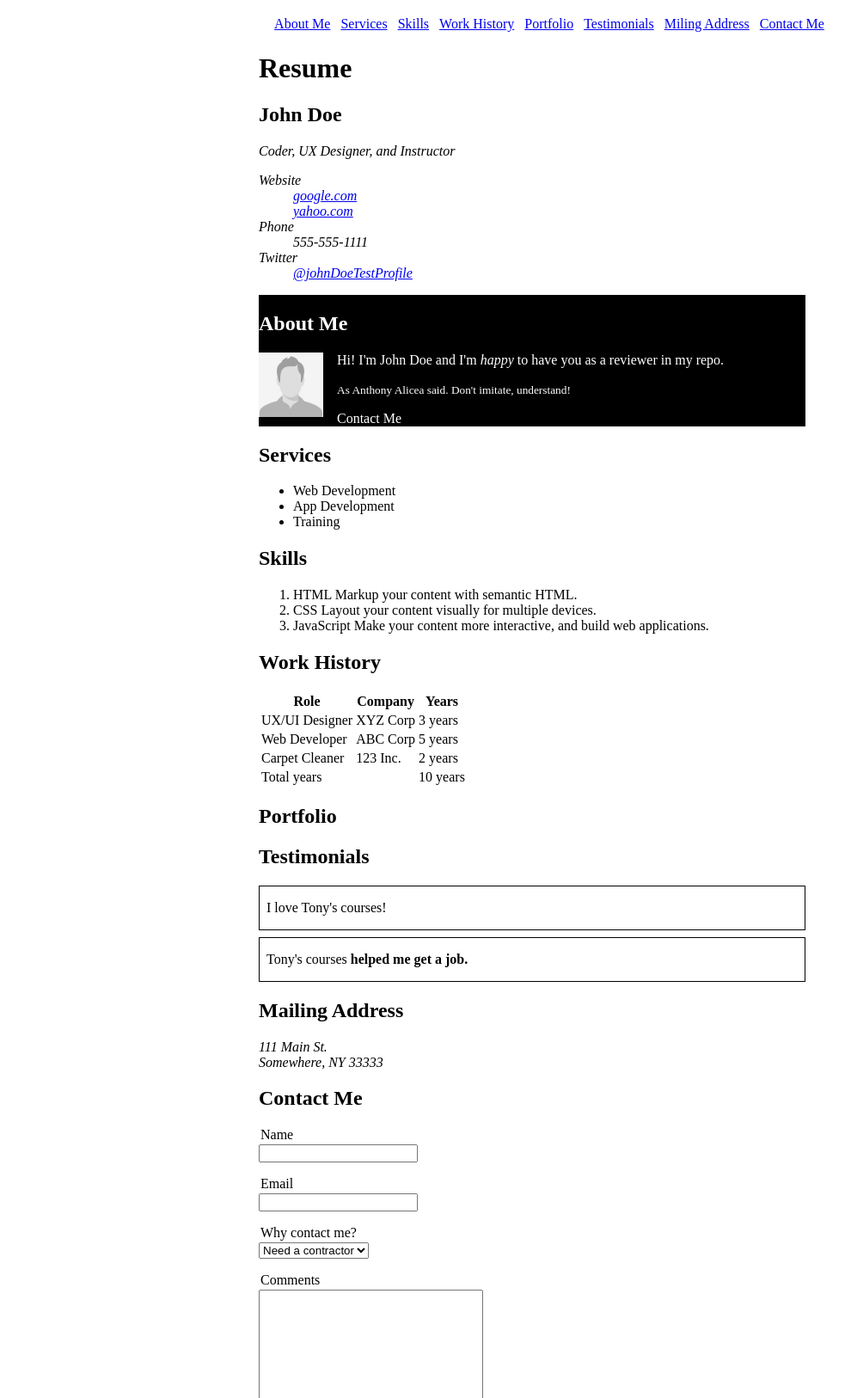
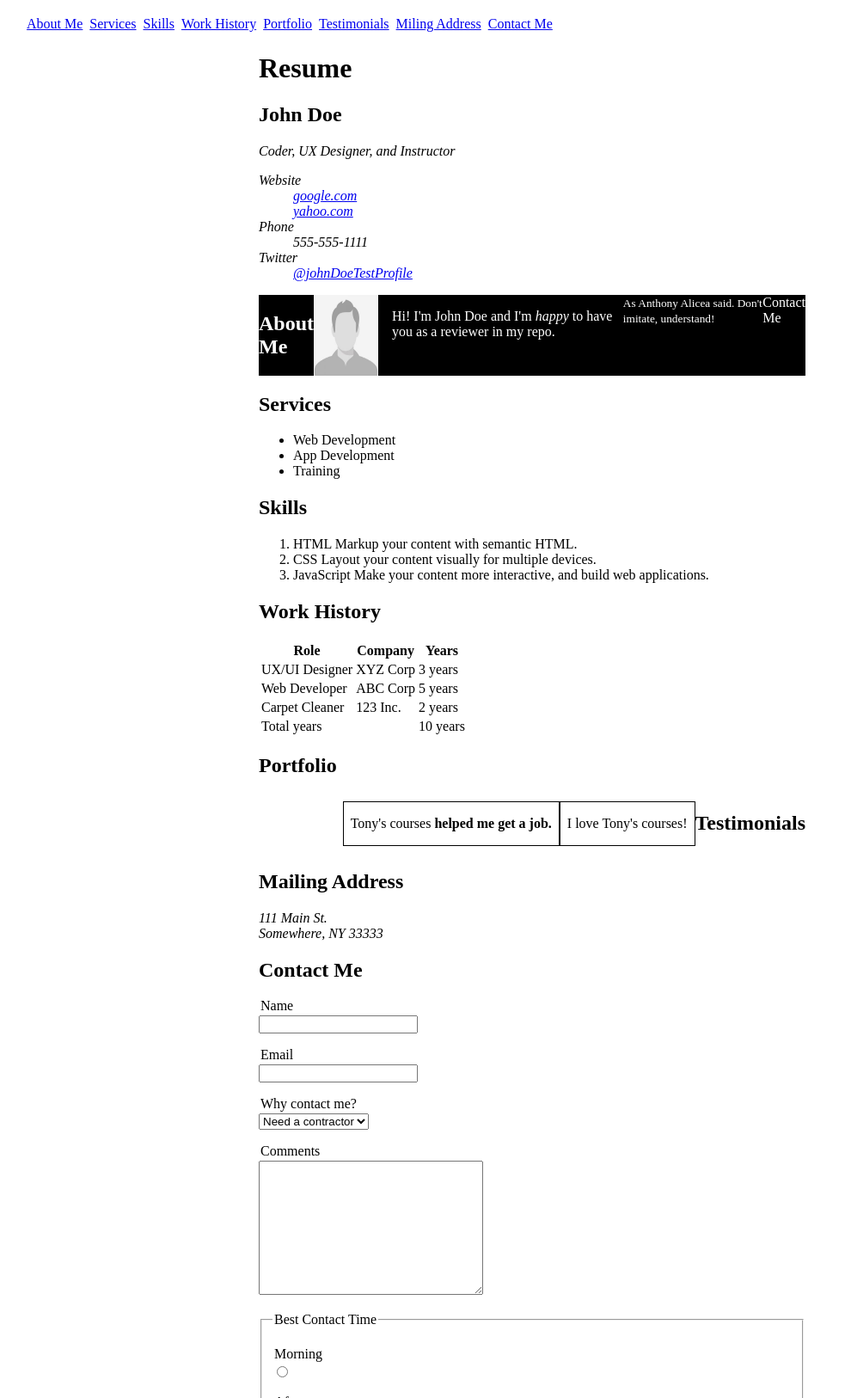
Before and after one commit to NicolasOmar/html-css-practice, a website: page 2-styling/index.html in a window 1280 px wide. Shown: the top 1626 px of the page at 86% size, without its empty margins (21-1011 px from the left). Drawn offline with Linux system fonts and the light colour scheme.

Commit message:
fix: Understanding of display flex, flex-direction, order and flex-wrap. Renaming stylesheets

```diff
--- /dev/null
+++ b/2-styling/flex-style.css
@@ -0,0 +1,297 @@
+/*
+  A styling file has a set of styling ruleset by selectors
+
+  - First you add the selector to change its style (before open its curly braces
+  - Then, you add the property and change in a name/value pair, this is also called a rule
+  - At last, you will write a list of rules inside a selector is a ruleset
+
+  p {
+    font-family: Roboto
+  }
+*/
+
+/* An important sidenote. Have in mind that all rules applied to selectors will also impact in its children elements */
+
+/* The '*' or 'universal' selector applies its styles to every elment in the browser */
+/*
+  * {
+    font-weight: bold;
+  }
+*/
+
+/*
+  The 'attribute' selector is used to be applied on those elements which property has a specific value
+  - In case you want to select by a specific value, you can use something like [lang="es"], where is [variable=value]
+  - In case you sant to select those which have a token (string value) among all (like a class among several ones), use [class~="class-value"]
+*/
+/*
+  [class~="resume-list"] {
+    font-style: italic;
+  }
+*/
+
+/*
+  The '#' or 'id' selector is used to locate those elements with the specific id, you can use it like #id-value
+*/
+/* #skills {
+  font-weight: bold;
+} */
+
+/*
+  A '.' or 'class' selector is a shortcut used to select elements with a specific class or list of classes using a dot after the element (or another class) and before the class you want to add
+
+  *.resume-list => all elements with 'resume-list' class
+
+  *.resume-list.skills => all elements with 'resume-list' and 'skill' class
+*/
+/* ul.resume-list {
+  font-style: italic;
+} */
+
+/*
+  ',' or 'groups of selectors' is used to apply in several elements by reducing duplicated code
+  If one of the grouped elements is invalid (is not an CSS rule or element), the rule will be disabled
+*/
+/*
+  On this example, you can see that the selectors could be any valid type and can be grouped to apply the same styling
+
+  ul[lang], ol.resume-list, p {
+    font-weight: bold;
+  }
+*/
+/* ul, ol {
+  font-weight: bold;
+} */
+
+/*
+  What is a combinator? Is a token that helps combining various selectors to get a more specific selection
+*/
+/*
+  A ' ' or 'descendant' combinator is used from right to left, taking as first point the element you are selecting and at its left, its ancestors
+  What it means is that it will select only those elements which ha a specific ancestor element
+*/
+/* blockquote p {
+  font-weight: bold;
+} */
+
+/*
+  A '>' or 'child' combinator is used for direct children of the element you want to select
+  The main difference with desendant combinator is that a child is used for direct children (at 1 level) and not below that (where we use the other combinator)
+*/
+/* form > p {
+  font-weight: bold;
+} */
+
+/*
+  A '+' or 'next sibiling' combinator is used for those element which are next to the one reffered (at the same tree level)
+
+  On this case, you will only select the first blockquote element next to any h2, but it will not select other blockquotes
+
+  h2 + blockquote {
+    font-style: oblique;
+  }
+*/
+/*
+  A ~ or subsequent sibiling combinator is used to select all sibiling elements (defined at right) which are next to the other element (defined at left)
+*/
+/*
+  h2~blockquote {
+    font-style: oblique;
+  }
+*/
+
+/*
+  'Pseudo Class' is a selection based on information related outside the document tree
+
+  A 'child-indexed' pseudo class are the ones which select elements based on their index amongst their inclusive siblings
+  On the case of 'nth-child(An+B)', the arguments are the following
+  - Select the elements reffered by groups of A (in number)
+  - Set in +B Which one is selected of the groups
+  - In the following example you will want to select the first element of groups of 2
+  - You can also make a shortcut of select the odd or event element of a list, like ':nth-child(odd)'
+*/
+/*
+  li:nth-child(2n+1) {
+    color: red;
+  }
+*/
+
+/*
+  'nth-of-type' is similar to previous rule because is using the same type of arguments, but it checks on the selected elements, but does not work on its children, but in the element/s itself
+*/
+/*
+  #aboutme p:nth-of-type(odd) {
+    color: blue;
+  }
+*/
+
+/*
+  Location pseudo classes, based on links (like its status)
+  - 'visited' is used to mark when a link has been visited
+  - 'focus' is used when a link is been focused by the page (like when you tab to select a specific element only using your keyboard)
+  - 'hover' is used when your the user hover its pointer to a
+*/
+/*
+  a:visited,
+  a:focus,
+  a:hover {
+    color: red;
+  }
+
+  input:focus,
+  select:focus {
+    outline: 2px solid red;
+  }
+*/
+
+/*
+  ':not' or 'negation matcher' is used to search for those elements which ARE NOT related to the search parameter you add between parenthesis
+*/
+/*
+  section:not(#testimonials) {
+    font-style: italic;
+  }
+*/
+
+/*
+  Pseudo elements is reffered abstract elements of the documents that are not restricted to fitting into the document tree structure
+  A thing to have in mind, its sintaxis uses two colons (::) instead one (:) like are used in pseudo classes.
+  - first-letter selects just the first letter on the element you reffered before
+*/
+/* p::first-letter {
+  font-weight: bolder;
+} */
+
+/* To show how box model works, enable this line */
+/* * { outline: solid 1px black; } */
+
+/*
+  A pixel is 1/16 of an inch
+  Absolute unit is fixed in relation to some phisical measurement
+  Relative unit is relative to another length (like in rem, where its value is based on font-size)
+*/
+/*
+  Border box is a way to override the default way css applies the spacing on each element
+  In this case, the total width or height will be counted by the sum of element's content, padding, border and marging
+*/
+* {
+  box-sizing: border-box;
+}
+
+body {
+  font-size: 16px;
+  /* --- COMMENTS FOR PROPERTY UNDERSTANDING ONLY --- */
+  /*
+    When the UA is rendering the page in a language like english, the process starts first in inline mode until the UA has no more width and has to work on another block
+    That is called a 'writing mode', which to be modified, has to be done in the body element
+  */
+  /* writing-mode: vertical-rl; */
+
+  /*
+    Also, you can adjust text direction only with 'direction' property
+  */
+  /* direction: rtl; */
+
+  /*
+    In case you want to work certain languages those texts are oriented in a different way, you can enhance the writing mode with another property like 'text-orientation'
+  */
+  /*
+    writing-mode: vertical-lr;
+    text-orientation: upright;
+  */
+}
+
+/*
+  The sticky position makes a difference among other possible values, it renders outside common flow and is put even above its next sibilings, like overwritem them
+*/
+nav {
+  position: sticky;
+  inset-inline-start: 0;
+  background-color: white;
+}
+
+nav ul {
+  display: flex;
+  flex-wrap: wrap;
+}
+
+/*
+  Inline display workd different because of some different rules
+  - The block around inline elements is drawn by the layout engine, which will be affected by the parent block (which contains them) and float elements next to the group
+  - Container's height can be modified with 'line-height' property, its default value is content's height
+  - Also, you can set inline content vertical align with 'vertical-align' property
+*/
+nav ul li {
+  margin: 0 0.25rem;
+  /* Those properties which ends with '-inline' or '-block' are logical properties, useful for multilingual sites (and achieve a consistent experience no matter the language) */
+  margin-inline: .25rem;
+  margin-block: 0;
+  line-height: 1.5rem;
+  list-style-type: none;
+}
+
+main {
+  max-inline-size: clamp(700px, 50%, 900px);
+  padding-inline: 2rem;
+  padding-block: 0;
+  border-inline-left: solid 2px black;
+  border-inline-right: solid 2px black;
+  margin-inline: auto;
+  margin-block: 0;
+}
+
+/*
+  - Display property is about how an element generates boxes-like blocks,
+  - Its outer display is about how they affect other boxes adjacent to the one
+  - On its cases the margin between both sibilings will collapse even if they have different margins one against the other, will prevale the larger value
+*/
+.label-standard {
+  display: block;
+  margin-inline: 0.125rem;
+  margin-block: 0.125rem;
+}
+
+#aboutme {
+  background-color: black;
+  color: white;
+  display: flex;
+  /* Overflow is useful when your element's content is to big for a specific screen size (in cases of resizes too)*/
+  overflow: auto;
+}
+
+/*
+  In case you want to set a specific element visually among others (overwriting the common order), you can set a numeric value to [order]
+*/
+/*
+  #aboutme aside {
+    order: 10;
+  }
+*/
+
+#testimonials {
+  display: flex;
+  /* Testimonial elements now will be oriented as a row in a inverse way */
+  flex-direction: row-reverse;
+  /* Flex alternative to overflow could be flex-wrap, where the element can be relocated following flex layout and avoid interface problems */
+  flex-wrap: wrap;
+}
+
+#testimonials blockquote {
+  border-inline: solid 1px black;
+  border-block: solid 1px black;
+  padding-inline: 0.5rem;
+  padding-block: 0;
+  margin-inline: 0;
+  margin-block: 0.5rem;
+}
+
+.personal-resume-picture {
+  max-inline-size: 75px;
+  margin-inline-end: 1rem;
+}
+
+/*
+  When you want to hide a element from the DOM, you have two options
+  - Use hidden, which will laid the element out and its respective size will be rendered on the DOM, just not painted (it will be present on the DOM tree).
+  - Use none to exclude the element from the render tree (it will even be out of the DOM tree)
+*/
--- a/2-styling/index.html
+++ b/2-styling/index.html
@@ -14,7 +14,12 @@
       You are adding a <link> to another resource, which is a stylesheet
       The file we are linking is considered a author stylesheet because is related to author's work
     -->
-    <link rel="stylesheet" href="./styles.css">
+    <!--
+      - For inline and block styling, use the [inline-block-styles] file
+      - For flex styling, use the [flex-style] file
+    -->
+    <!-- <link rel="stylesheet" href="./inline-block-styles.css"> -->
+    <link rel="stylesheet" href="./flex-style.css">
   </head>
 
   <!-- Here goes all the content of the document-->
--- a/2-styling/styles.css
+++ b/2-styling/inline-block-styles.css
@@ -273,3 +273,9 @@ main {
   max-inline-size: 75px;
   margin-inline-end: 1rem;
 }
+
+/*
+  When you want to hide a element from the DOM, you have two options
+  - Use hidden, which will laid the element out and its respective size will be rendered on the DOM, just not painted (it will be present on the DOM tree).
+  - Use none to exclude the element from the render tree (it will even be out of the DOM tree)
+*/
```
Also changed, not shown: notes.txt (+11 -0 lines), README.md.
